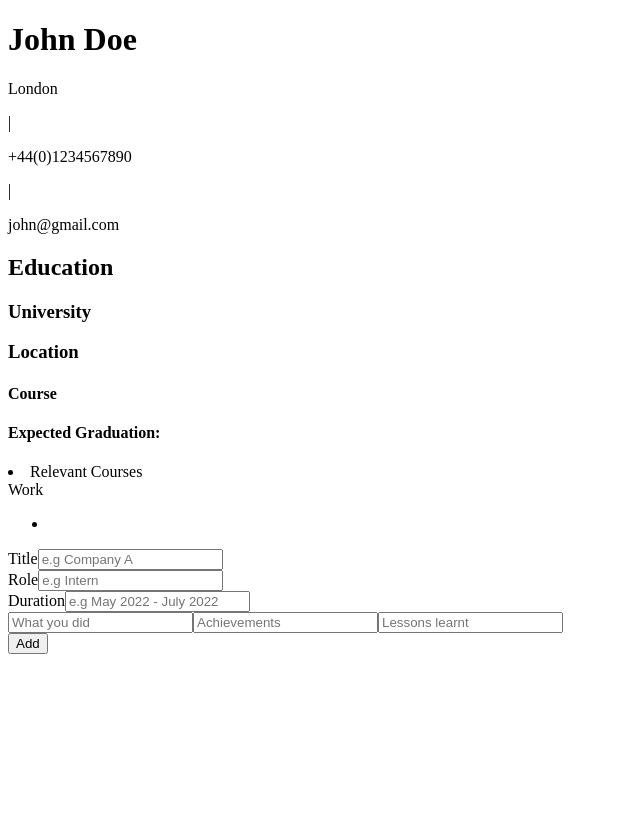
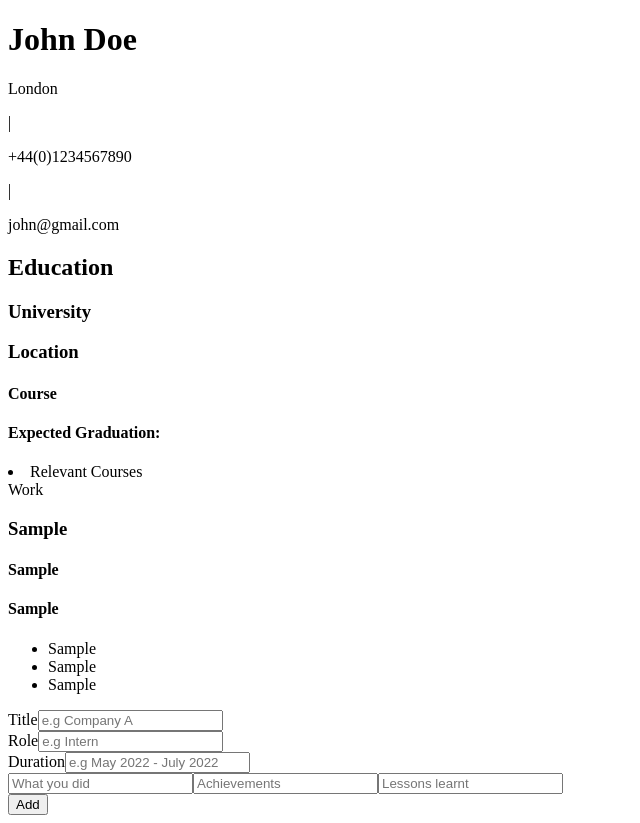
Before and after one commit to wrainf/cv-creator, a React (Create React App) app: page / in a window 1280 px wide. Both pictures are taken after typing "Sample", "Sample", "Sample", "Sample", "Sample", "Sample" into the empty fields and a click on the button "Add". Shown: the whole page, without its empty margins (0-640 px from the left). Before the commit the page ends 800 px from the top, so only its background shows below. Built offline with nearby package versions, Linux system fonts and the light colour scheme.

Commit message:
completed info rendering

```diff
--- a/src/components/Overview.js
+++ b/src/components/Overview.js
@@ -4,11 +4,24 @@ const Overview = (props) => {
   const { infos } = props;
 
   return (
-    <ul>
+    <div>
       {infos.map((info) => {
-        return <li key={info.id}>{info.text}</li>;
+        return (
+          <div>
+            <h3>{info.title}</h3>
+            <div>
+              <h4>{info.role}</h4>
+              <h4>{info.duration}</h4>
+            </div>
+            <ul>
+              <li key={info.id}>{info.description}</li>
+              <li key={info.id+'2'}>{info.achievement}</li>
+              <li key={info.id+'3'}>{info.lesson}</li>
+            </ul>
+          </div>
+        );
       })}
-    </ul>
+    </div>
   );
 };
 
```
